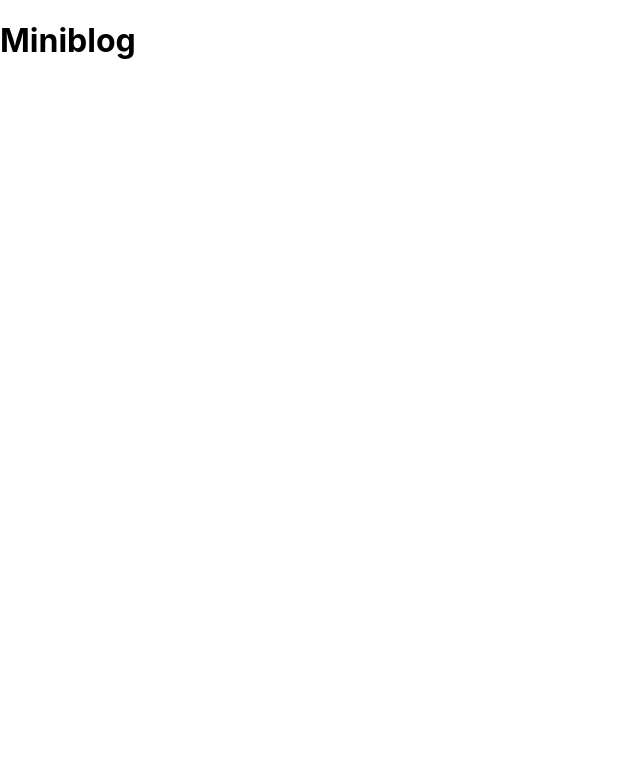
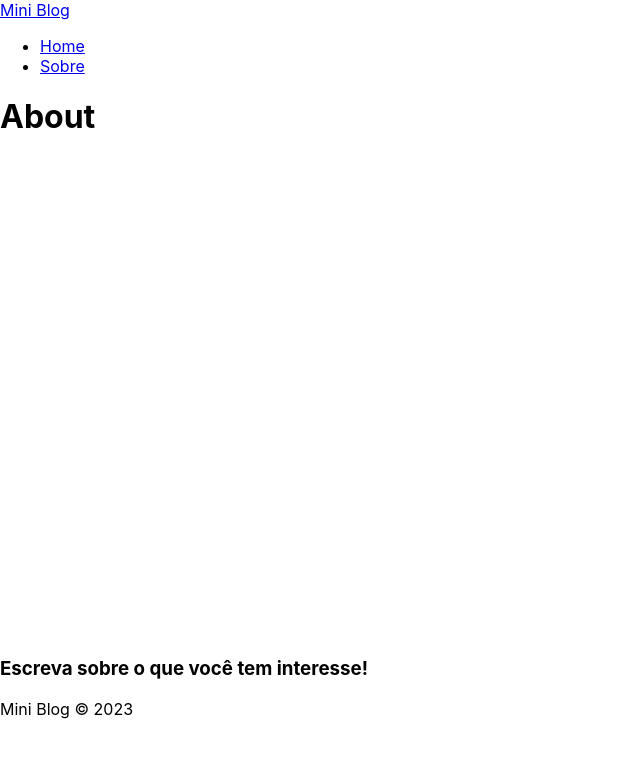
Before and after one commit to mariaclaudiapio/miniblog-em-react, a React (Create React App) app: page /about in a window 1280 px wide. Shown: the top 758 px of the page, without its empty margins (0-640 px from the left). Built offline with nearby package versions, Linux system fonts and the light colour scheme.

Commit message:
creating html of components

```diff
--- a/package.json
+++ b/package.json
@@ -9,6 +9,7 @@
     "firebase": "^9.15.0",
     "react": "^18.2.0",
     "react-dom": "^18.2.0",
+    "react-router-dom": "^6.6.1",
     "react-scripts": "5.0.1",
     "web-vitals": "^2.1.4"
   },
--- a/src/App.js
+++ b/src/App.js
@@ -1,9 +1,25 @@
 import './App.css'
+import { BrowserRouter, Routes, Route, Navigate } from 'react-router-dom'
+
+import Home from './pages/Home/Home'
+import About from './pages/About/About'
+import Navbar from './components/Navbar/Navbar'
+import Footer from './components/Footer/Footer'
+
 
 function App() {
   return (
     <div className="App">
-      <h1>Miniblog</h1>
+      <BrowserRouter>
+        <Navbar />
+          <div className="container">
+            <Routes>
+              <Route path='/' element={<Home />} />
+              <Route path='/about' element={<About />} />
+            </Routes>
+          </div>
+        <Footer />
+      </BrowserRouter>
     </div>
   )
 }
--- /dev/null
+++ b/src/components/Footer/Footer.js
@@ -0,0 +1,12 @@
+import styles from './Footer.module.css'
+
+const Footer = () => {
+    return (
+        <footer>
+            <h3>Escreva sobre o que você tem interesse!</h3>
+            <p>Mini Blog &copy; 2023</p>
+        </footer>
+    )
+}
+
+export default Footer
--- /dev/null
+++ b/src/components/Navbar/Navbar.js
@@ -0,0 +1,19 @@
+import { NavLink } from 'react-router-dom'
+
+import styles from './Navbar.module.css'
+
+const Navbar = () => {
+    return (
+        <nav>
+            <NavLink to='/'>
+                Mini <span>Blog</span>
+            </NavLink>
+            <ul>
+                <li><NavLink to='/'>Home</NavLink></li>
+                <li><NavLink to='/about'>Sobre</NavLink></li>
+            </ul>
+        </nav>
+    )
+}
+
+export default Navbar
--- /dev/null
+++ b/src/pages/About/About.js
@@ -0,0 +1,11 @@
+import styles from './About.module.css'
+
+const About = () => {
+    return (
+        <div>
+            <h1>About</h1>
+        </div>
+    )
+}
+
+export default About
--- /dev/null
+++ b/src/pages/Home/Home.js
@@ -0,0 +1,11 @@
+import styles from './Home.module.css'
+
+const Home = () => {
+    return (
+        <div>
+            <h1>Home</h1>
+        </div>
+    )
+}
+
+export default Home
```
Also changed, not shown: src/components/Footer/Footer.module.css (added), src/components/Navbar/Navbar.module.css (added), src/firebase/config.js (renamed from firebase/config.js), src/pages/About/About.module.css (added), src/pages/Home/Home.module.css (added), 2 other files (tests, documents, lock files or other folders).
